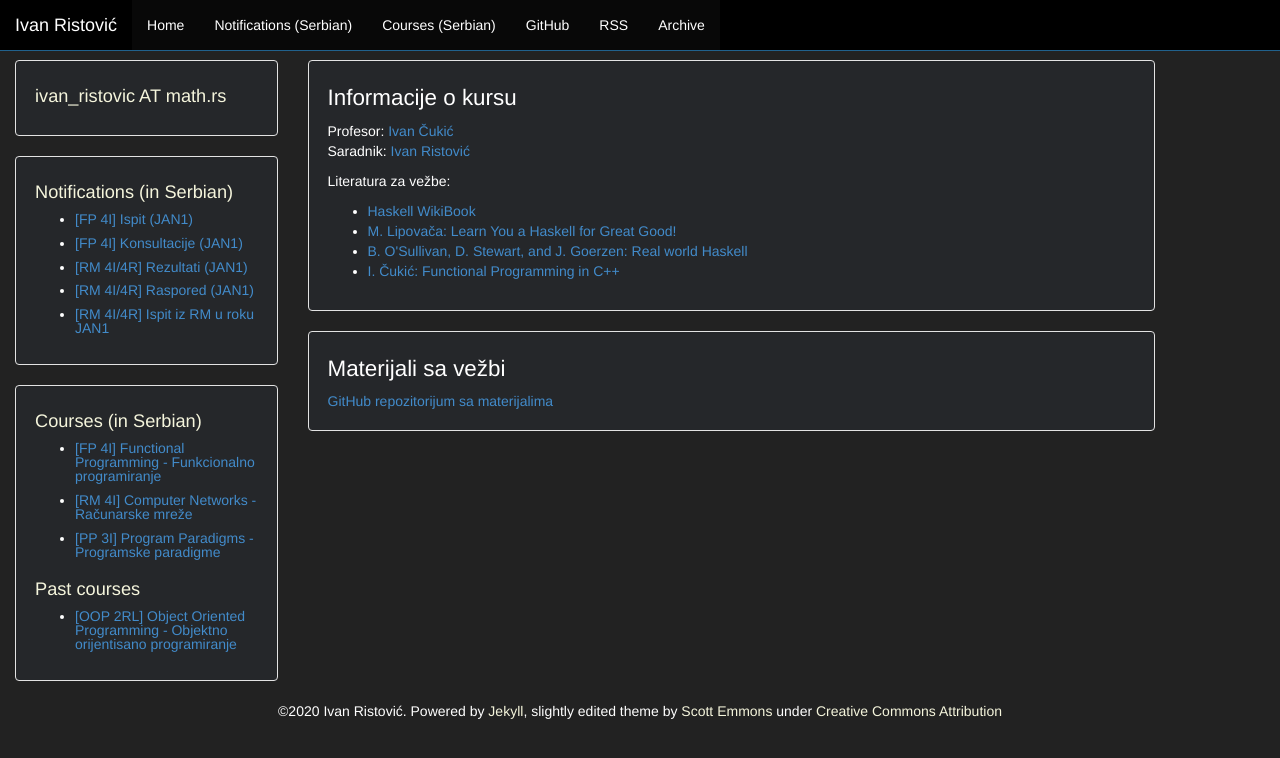
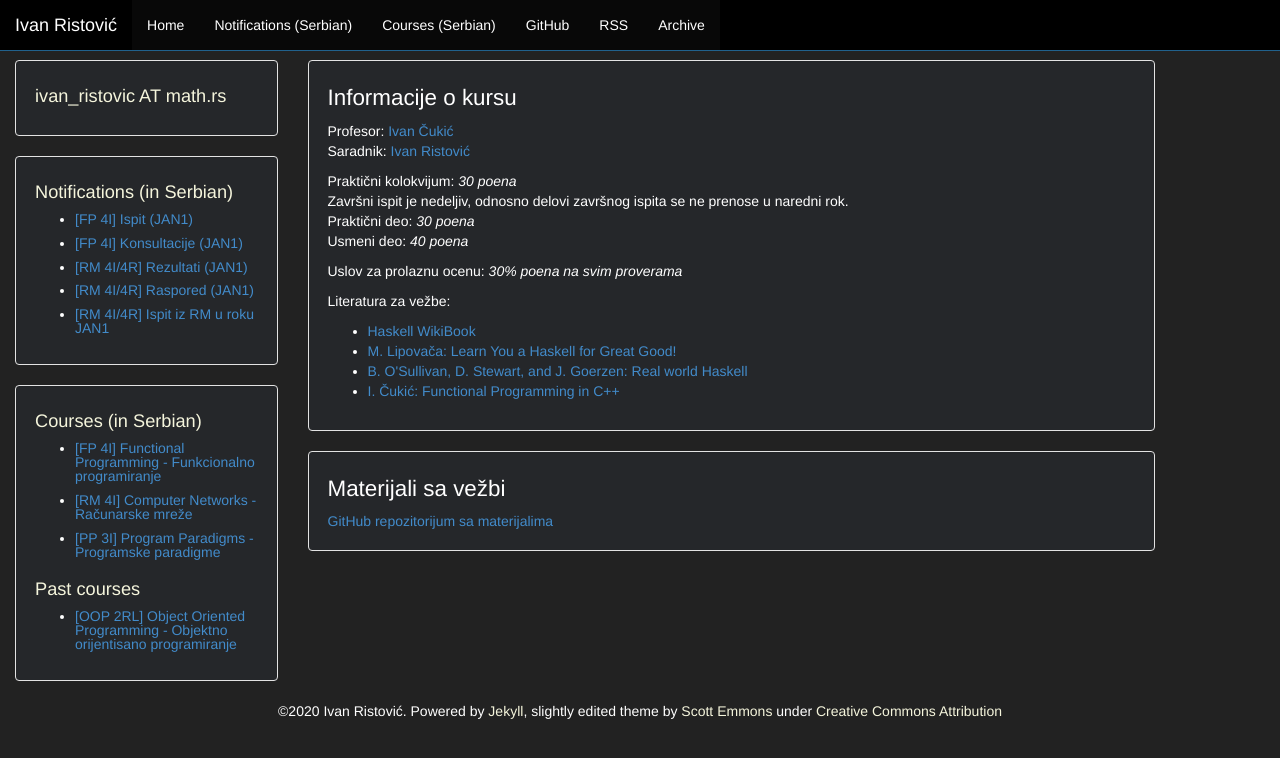
Before and after one commit to ivan-ristovic/ivan-ristovic.github.io, a Jekyll site: the page built from courses/fp/index.html, in a window 1280 px wide. Shown: the top 758 px of the page. Built offline with Jekyll 4.4.1, drawn with Linux system fonts in a browser that asks for light colours.

Commit message:
[FP] Update course info

```diff
--- a/courses/fp/index.html
+++ b/courses/fp/index.html
@@ -8,6 +8,18 @@ layout: default
     Profesor: <a href="http://poincare.matf.bg.ac.rs/~ivan/">Ivan Čukić</a>
     <br>
     Saradnik: <a href="{{ site.baseurl}}">Ivan Ristović</a>
+  </p>
+  <p>
+    Praktični kolokvijum: <em>30 poena</em>
+    <br>
+    Završni ispit je nedeljiv, odnosno delovi završnog ispita se ne prenose u naredni rok.
+    <br>
+    Praktični deo: <em>30 poena</em>
+    <br>
+    Usmeni deo: <em>40 poena</em>
+  </p>
+  <p>
+    Uslov za prolaznu ocenu: <em>30% poena na svim proverama</em>
   </p>
   <p>
     Literatura za vežbe:
```
